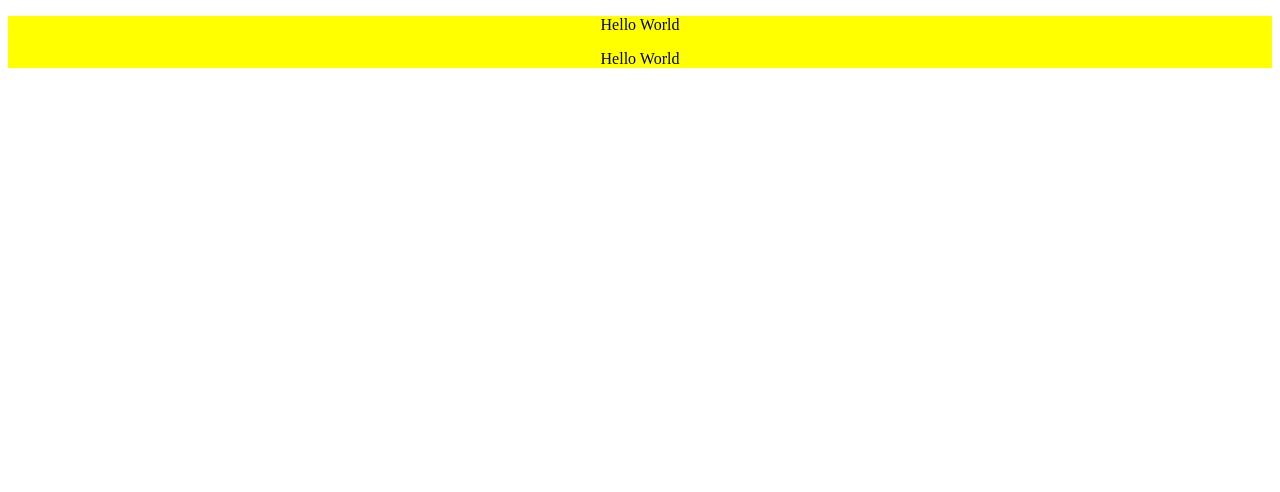
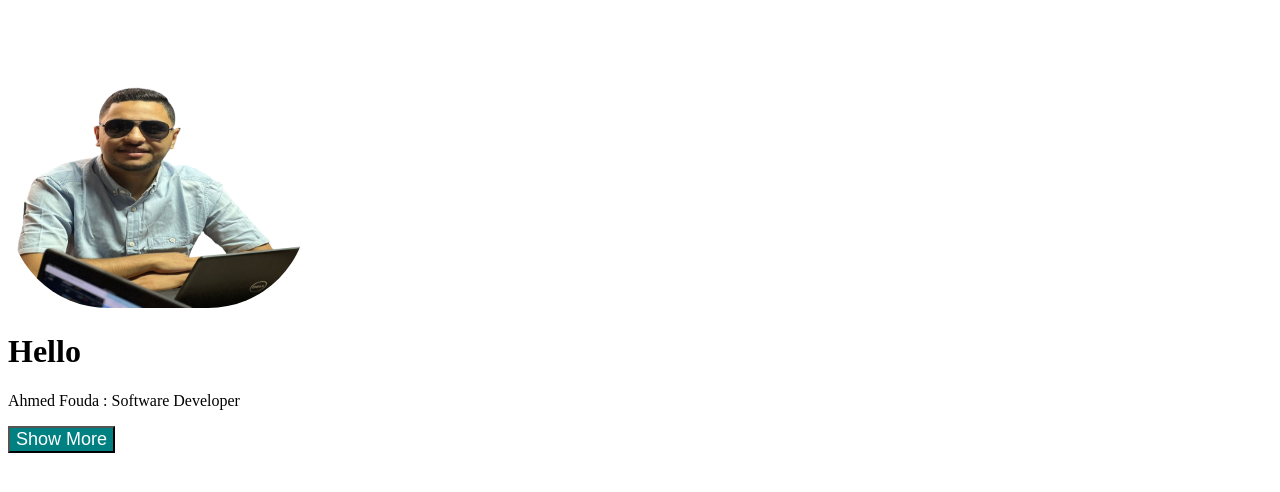
Before and after one commit to AhmedFouda10/react-portfolio, a React (Create React App) app: page / in a window 1280 px wide. Shown: the top 492 px of the page. Built offline with nearby package versions, Linux system fonts and the light colour scheme.

Commit message:
a.fouda : pro-1 | create first component and using state and setState and using bind function using if condition

```diff
--- a/src/App.js
+++ /dev/null
@@ -1,28 +0,0 @@
-// functional component
-// function App(){
-//     const myStyle={textAlign:"center", backgroundColor:"yellow"};
-//     return (
-//         <div style={myStyle}>
-//             <p >Hello World</p>
-//             <p >Hello World</p>
-//         </div>
-//     );
-// }
-
-import React from "react";
-
-
-// class component
-class App extends React.Component{
-    render(){
-    const myStyle={textAlign:"center", backgroundColor:"yellow"};
-        return (
-                <div style={myStyle}>
-                    <p >Hello World</p>
-                    <p >Hello World</p>
-                </div>
-            );
-        }
-}
-
-export default App;
--- /dev/null
+++ b/src/components/App.js
@@ -0,0 +1,14 @@
+import React from "react";
+import Profile from "./Profile";
+// class component
+class App extends React.Component{
+    render(){
+        return (
+                <div>
+                    <Profile />
+                </div>
+            );
+        }
+}
+
+export default App;
--- /dev/null
+++ b/src/components/Profile.js
@@ -0,0 +1,44 @@
+import React from "react";
+import profilePicture from "../assets/fouda.png";
+// class component
+class Profile extends React.Component{
+    constructor(){
+        super();
+         this.myStyle={width:"300px" ,height:"300px" , borderRadius:"100px"};
+         this.btnStyle={backgroundColor:"teal" ,color:"white" , fontSize:"18px"};
+         this.state={displayBio : false};
+         this.toggle=this.toggle.bind(this);
+    }
+    toggle(){
+        // if(this.state.displayBio){
+        //     // this.state.displayBio=false
+        //     this.setState({displayBio : false});
+        // }else{
+        //     // this.state.displayBio=true
+        //     this.setState({displayBio : true});
+        // }
+        this.setState({displayBio: !this.state.displayBio})
+        console.log(this.state);
+
+    }
+    render(){
+        return (
+                <div>
+                    <img src={profilePicture} style={this.myStyle} alt="profile"/>
+                    <h1>Hello</h1>
+                    <p>Ahmed Fouda : Software Developer</p>
+                    {this.state.displayBio ? (
+                        <div>
+                            <p>I love programming and I love football</p>
+                            <p>My favorite team is Al-Ahly</p>
+                        <button onClick={this.toggle} style={this.btnStyle}>Hide</button>
+                        </div>
+                    ) : (
+                        <button onClick={this.toggle} style={this.btnStyle}>Show More</button>
+                    )}
+                </div>
+            );
+        }
+}
+
+export default Profile;
--- a/src/index.js
+++ b/src/index.js
@@ -1,3 +1,3 @@
 import  ReactDOM  from "react-dom";
-import App from "./App";
-ReactDOM.render(<App></App>,document.getElementById('root'));
+import App from "./components/App";
+ReactDOM.render(<App />,document.getElementById('root'));
```
Also changed, not shown: src/assets/fouda.png (added).
